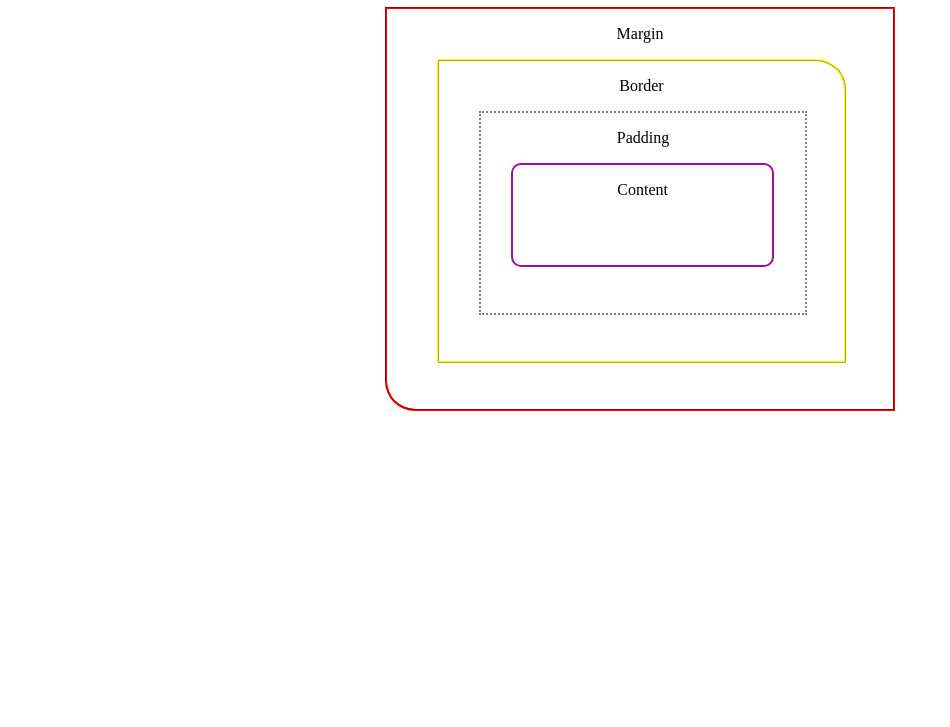
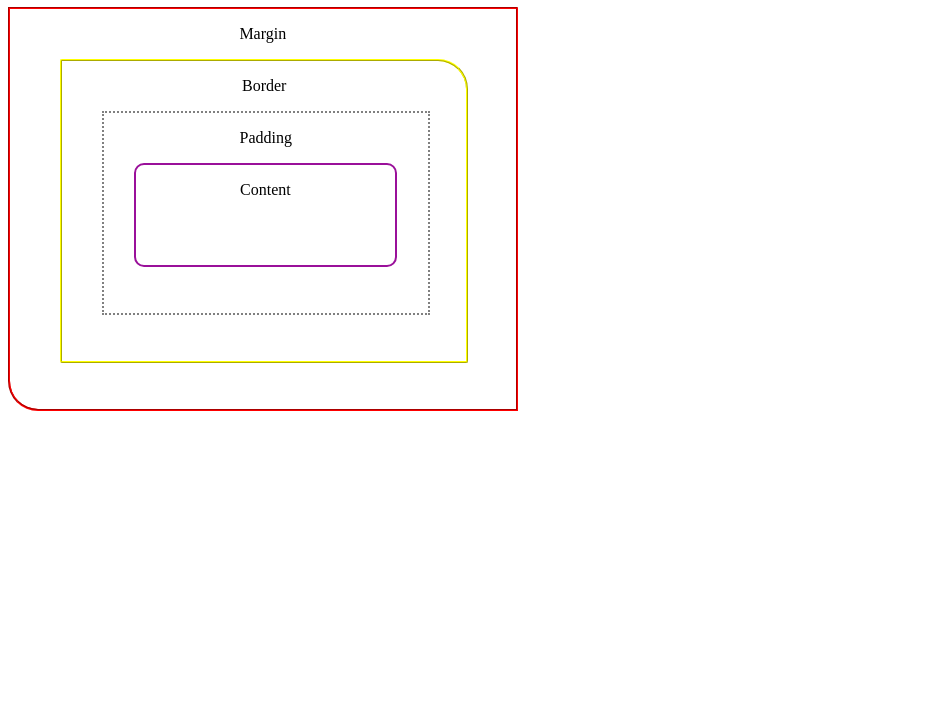
Before and after one commit to LIKHITHAKATLA/boxmodel, a plain HTML site: page index.html in a window 1280 px wide. Shown: the part 73-800 px from the top of the page, without its empty margins (0-950 px from the left). Drawn offline with Linux system fonts and the light colour scheme.

Commit message:
Add files via upload

```diff
--- a/index.html
+++ b/index.html
@@ -7,8 +7,9 @@
     <title>BOX MODEL</title>
     <link rel="shortcut icon" href="box.png" type="image/x-icon">
     <style>
-        .div1,.div2,.div3,.div4,h1{
+        .div1,.div2,.div3,.div4{
             text-align: center;
+
         }
         h1{
             text-decoration: underline;
@@ -20,7 +21,7 @@
             border-end-start-radius: 30px;
             width: 40%;
             height: 400px;
-            margin: auto;
+            /* margin: auto; */
         }
         .div2{
             border: 2px ridge yellow;
```
